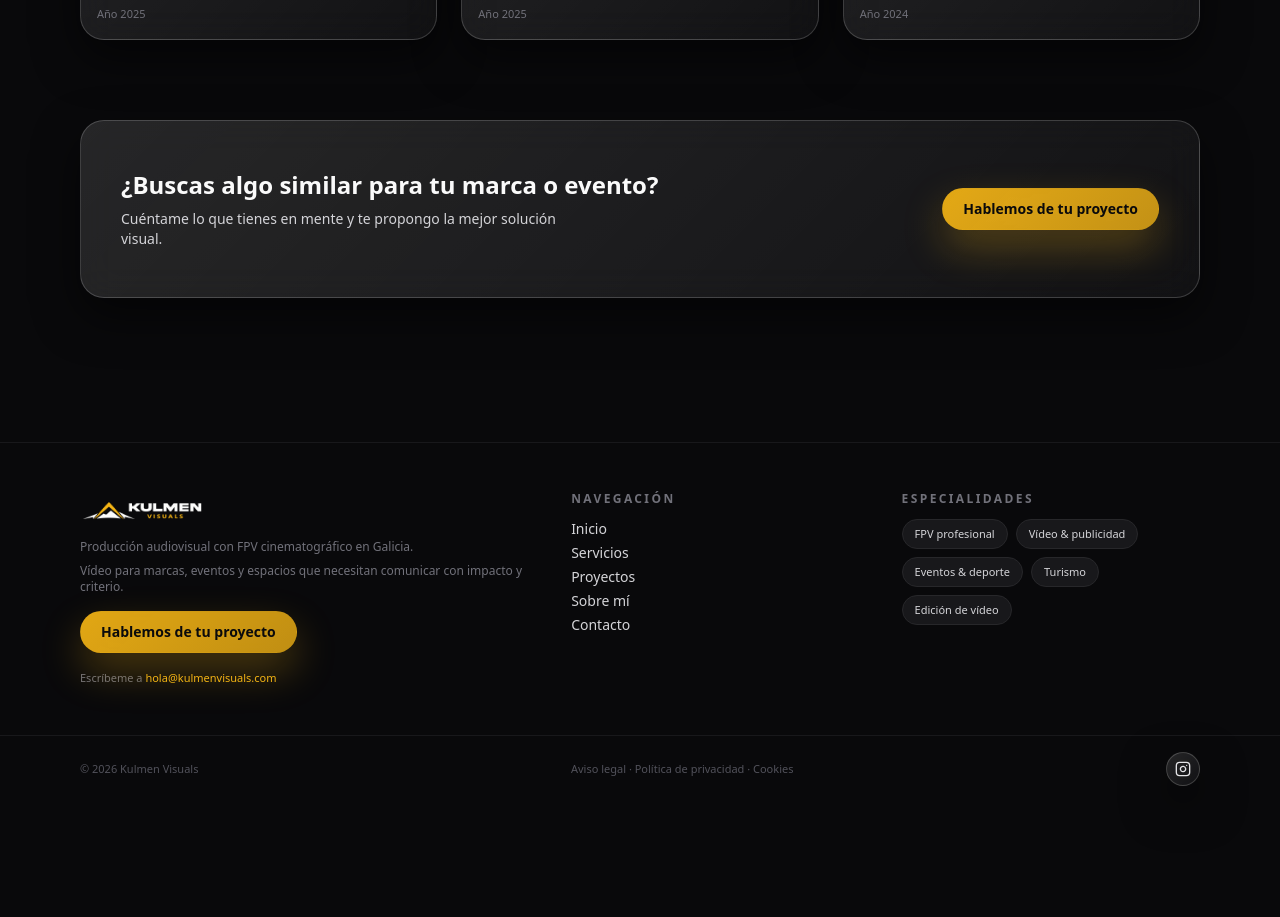
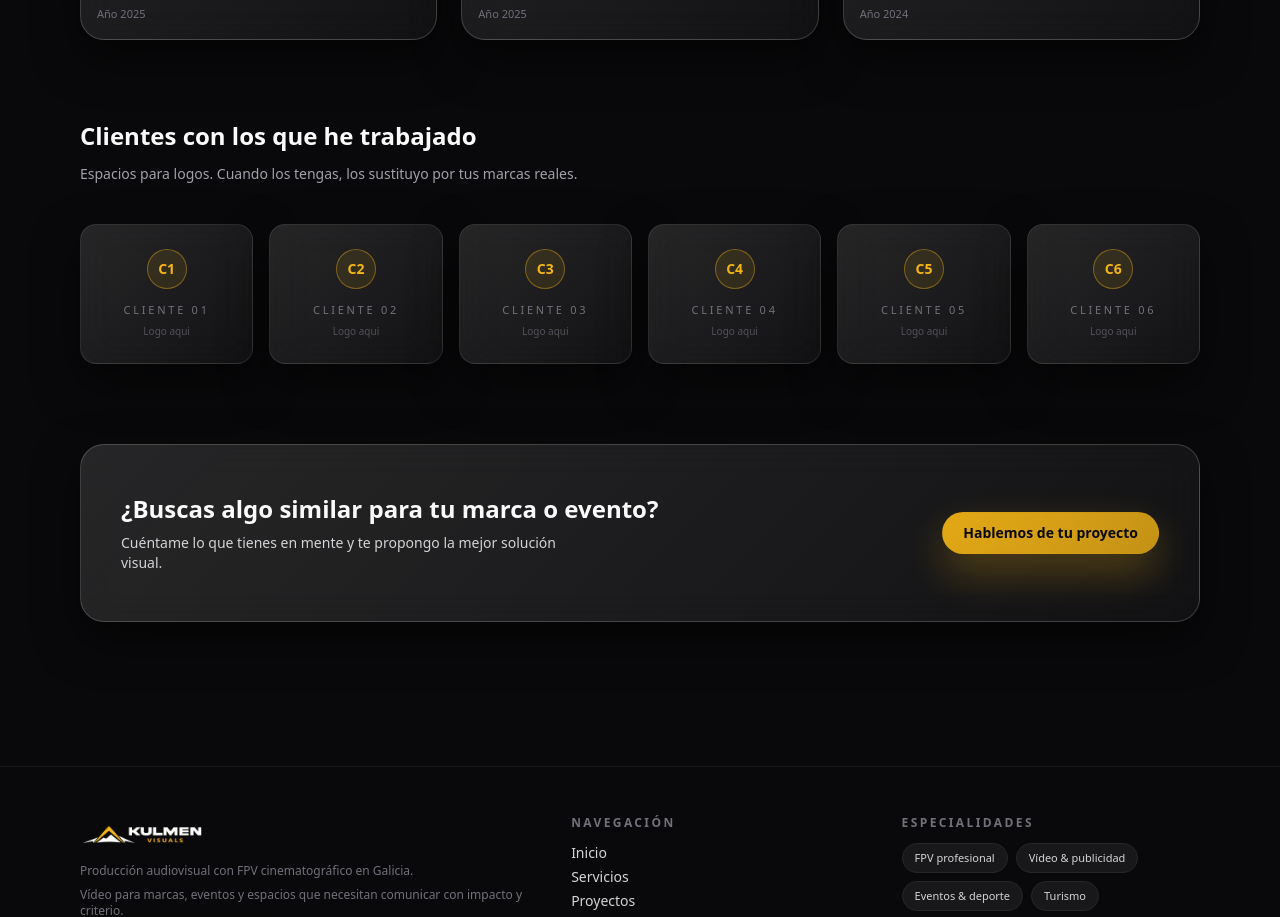
Before and after one commit to kulmenvisuals/KULMEN-VISUALS, a React (Vite) app: page /#/proyectos in a window 1280 px wide. Shown: the part 920-1837 px from the top of the page. Before the commit the page ends 1722 px from the top, so only its background shows below. Built offline with nearby package versions, Linux system fonts and the light colour scheme.

Commit message:
Update Portfolio.jsx

```diff
--- a/src/pages/Portfolio.jsx
+++ b/src/pages/Portfolio.jsx
@@ -3,6 +3,15 @@ import { useMemo } from "react"
 import { Link } from "react-router-dom"
 import ProjectCard from "../components/ProjectCard.jsx"
 import { projects } from "../data/projects.js"
+
+const clientLogos = [
+  { name: "Cliente 01", mark: "C1" },
+  { name: "Cliente 02", mark: "C2" },
+  { name: "Cliente 03", mark: "C3" },
+  { name: "Cliente 04", mark: "C4" },
+  { name: "Cliente 05", mark: "C5" },
+  { name: "Cliente 06", mark: "C6" },
+]
 
 export default function Portfolio() {
   const filtered = useMemo(() => {
@@ -44,6 +53,36 @@ export default function Portfolio() {
         )}
       </section>
 
+      {/* Clientes */}
+      <section className="max-w-6xl mx-auto px-4 pb-16 md:pb-20">
+        <div className="flex flex-col gap-6 md:gap-10">
+          <div>
+            <h2 className="text-xl md:text-2xl font-semibold mb-3">
+              Clientes con los que he trabajado
+            </h2>
+            <p className="text-sm text-zinc-400 max-w-2xl">
+              Espacios para logos. Cuando los tengas, los sustituyo por tus marcas reales.
+            </p>
+          </div>
+          <div className="grid gap-4 grid-cols-2 sm:grid-cols-3 lg:grid-cols-6">
+            {clientLogos.map((client) => (
+              <div
+                key={client.name}
+                className="kv-glass-soft rounded-2xl border border-white/10 px-4 py-6 flex flex-col items-center justify-center text-center"
+              >
+                <div className="h-10 w-10 rounded-full border border-amber-300/40 bg-amber-300/10 text-amber-200 flex items-center justify-center text-sm font-semibold">
+                  {client.mark}
+                </div>
+                <p className="mt-3 text-[11px] uppercase tracking-[0.25em] text-zinc-500">
+                  {client.name}
+                </p>
+                <p className="text-[10px] text-zinc-600 mt-1">Logo aqui</p>
+              </div>
+            ))}
+          </div>
+        </div>
+      </section>
+
       {/* CTA final */}
       <section className="max-w-6xl mx-auto px-4 pb-16 md:pb-20">
         <div className="kv-glass rounded-3xl px-6 py-10 md:px-10 md:py-12 flex flex-col md:flex-row md:items-center md:justify-between gap-6">
```
